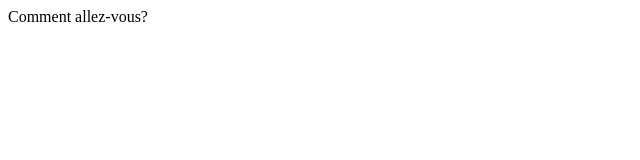
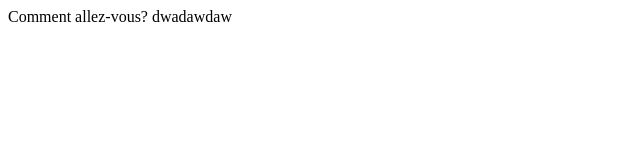
Before and after one commit to xxdqnx/httpFileExplorer, a plain HTML site: page index.html in a window 1280 px wide. Shown: the whole page, without its empty margins (0-640 px from the left). Drawn offline with Linux system fonts and the light colour scheme.

Commit message:
Update index.html

```diff
--- a/index.html
+++ b/index.html
@@ -6,6 +6,6 @@
     <title>Document</title>
 </head>
 <body>
-    Comment allez-vous?
+    Comment allez-vous? dwadawdaw
 </body>
 </html>
```
